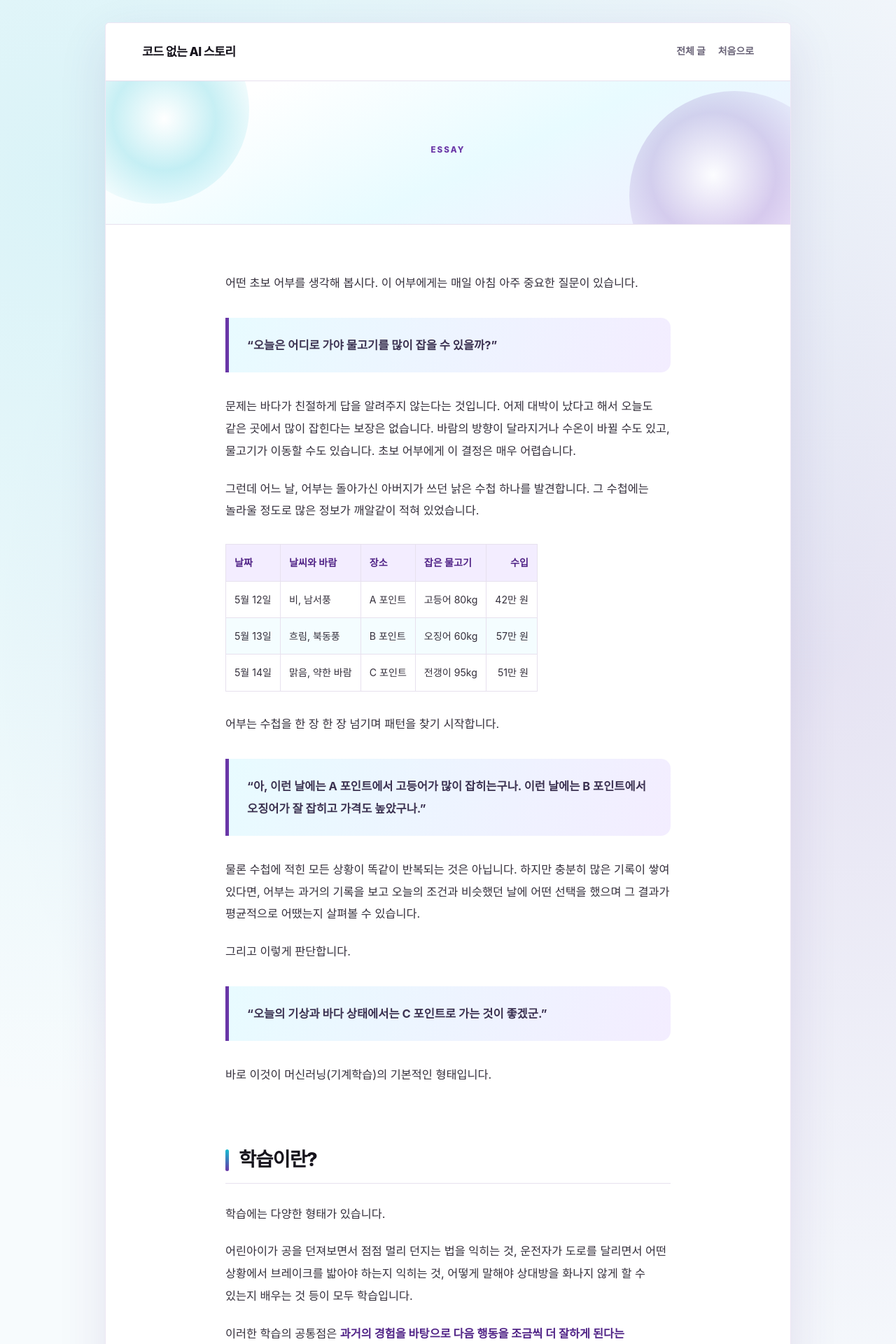
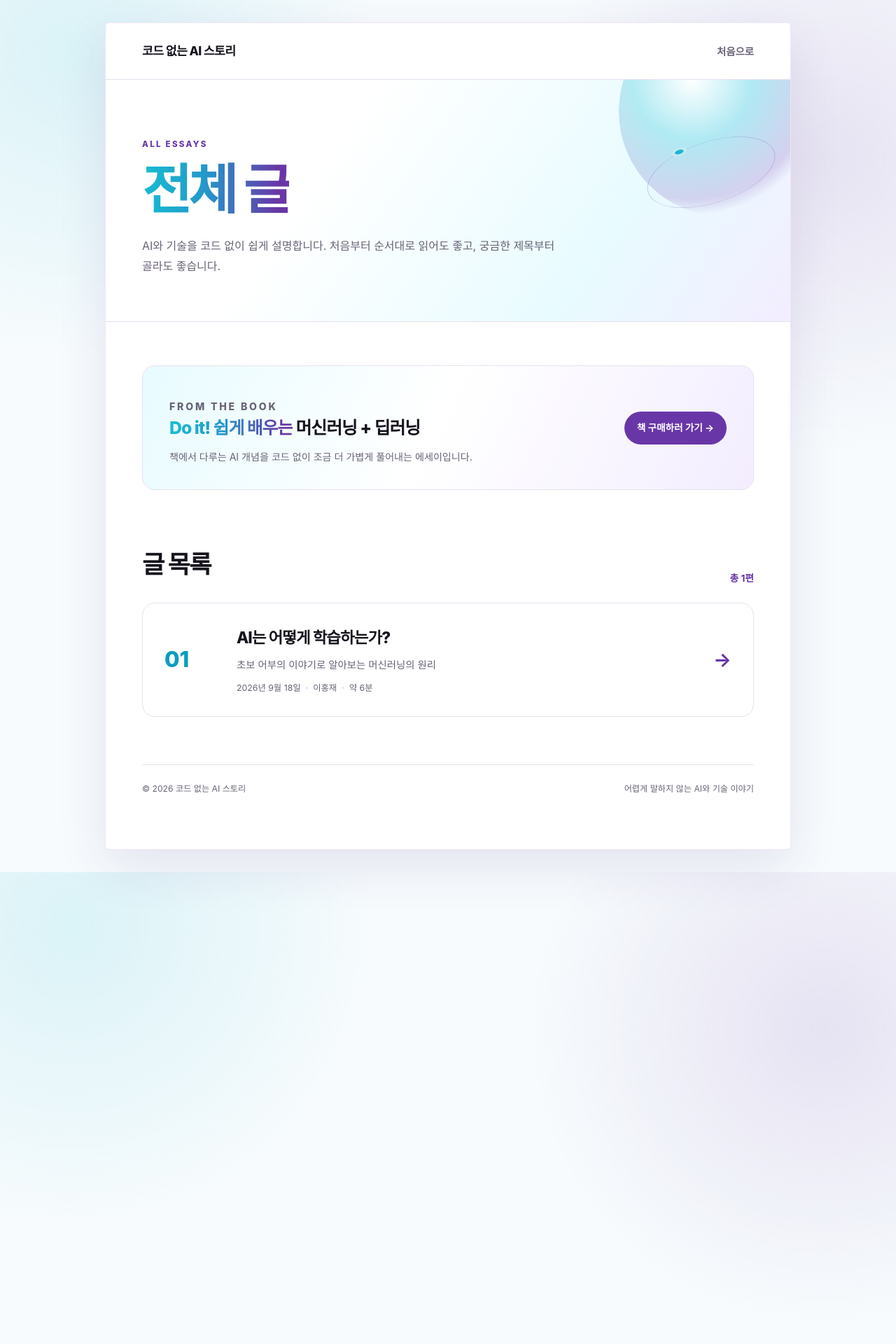
Before and after one commit to chaeyeun-kim/my_website, a Jekyll site: the page built from essay/index.html, in a window 1280 px wide. Shown: the top 1920 px of the page at 70% size. Built offline with Jekyll 4.4.1, drawn with Linux system fonts in a browser that asks for light colours; some web fonts are replaced; some of the changed text lies outside the part shown.

Commit message:
Refactor essay index layout and styles
Updated the layout and styling for the essay index page, including title, meta description, and various CSS adjustments.

```diff
--- a/essay/index.html
+++ b/essay/index.html
@@ -1,16 +1,17 @@
 ---
 ---
+{% assign essays = site.pages | where: "layout", "essay" | sort: "date" | reverse %}
 <!doctype html>
 <html lang="ko">
 <head>
   <meta charset="utf-8">
   <meta name="viewport" content="width=device-width, initial-scale=1">
 
-  <title>{{ page.title | escape }} | 코드 없는 AI 스토리</title>
+  <title>전체 글 | 코드 없는 AI 스토리</title>
 
   <meta
     name="description"
-    content="{{ page.description | default: site.description | escape }}"
+    content="코드 없는 AI 스토리의 전체 에세이 목록"
   >
 
   <link
@@ -47,7 +48,7 @@
 
       background:
         radial-gradient(
-          circle at 9% 5%,
+          circle at 8% 6%,
           rgba(22, 189, 210, 0.13),
           transparent 26%
         ),
@@ -68,12 +69,12 @@
         "Malgun Gothic",
         sans-serif;
 
-      line-height: 1.85;
+      line-height: 1.75;
       word-break: keep-all;
     }
 
     a {
-      color: var(--purple);
+      color: inherit;
     }
 
     .page {
@@ -89,7 +90,7 @@
       box-shadow: 0 24px 70px rgba(75, 39, 123, 0.11);
     }
 
-    .topbar {
+    .site-header {
       position: relative;
       z-index: 10;
 
@@ -104,114 +105,134 @@
       border-bottom: 1px solid var(--line);
     }
 
-    .wordmark {
-      color: var(--ink);
+    .site-title,
+    .home-link {
+      text-decoration: none;
+    }
+
+    .site-title {
       font-size: 1.08rem;
       font-weight: 800;
       letter-spacing: -0.035em;
-      text-decoration: none;
     }
 
-    .topbar nav {
-      display: flex;
-      flex-wrap: wrap;
-      gap: 18px;
+    .home-link {
+      color: var(--muted);
+      font-size: 0.9rem;
+      font-weight: 650;
     }
 
-    .topbar nav a {
-      color: var(--muted);
-      font-size: 0.87rem;
-      font-weight: 650;
-      text-decoration: none;
-    }
-
-    .wordmark:hover,
-    .topbar nav a:hover {
+    .site-title:hover,
+    .home-link:hover {
       color: var(--purple);
     }
 
-    .article-header {
+    main {
+      padding: 0 52px 76px;
+    }
+
+    .hero {
       position: relative;
 
-      padding: 88px 62px 70px;
+      margin: 0 -52px 62px;
+      padding: 82px 52px 65px;
       overflow: hidden;
-
-      text-align: center;
 
       background:
         linear-gradient(
-          155deg,
-          #ffffff 17%,
-          var(--cyan-soft) 56%,
+          125deg,
+          #ffffff 32%,
+          var(--cyan-soft) 72%,
           var(--purple-soft)
         );
 
       border-bottom: 1px solid var(--line);
     }
 
-    .article-header::before,
-    .article-header::after {
+    .hero::after {
       position: absolute;
-      border-radius: 50%;
-      content: "";
-      pointer-events: none;
-    }
-
-    .article-header::before {
-      top: -95px;
-      left: -65px;
-
-      width: 270px;
-      height: 270px;
-
-      background:
-        radial-gradient(
-          circle at 55% 55%,
-          rgba(255, 255, 255, 0.8),
-          rgba(22, 189, 210, 0.24),
-          transparent 70%
-        );
-    }
-
-    .article-header::after {
-      right: -70px;
-      bottom: -110px;
+      top: -105px;
+      right: -55px;
 
       width: 300px;
       height: 300px;
 
       background:
         radial-gradient(
-          circle at 40% 40%,
-          rgba(255, 255, 255, 0.84),
-          rgba(105, 54, 167, 0.2),
+          circle at 35% 35%,
+          rgba(255, 255, 255, 0.98),
+          rgba(22, 189, 210, 0.27),
+          rgba(105, 54, 167, 0.19) 62%,
           transparent 70%
         );
+
+      border-radius: 50%;
+      content: "";
+      pointer-events: none;
     }
 
-    .issue {
+    .orbit {
+      position: absolute;
+      top: 37px;
+      right: 18px;
+
+      width: 190px;
+      height: 190px;
+
+      border: 1px solid rgba(105, 54, 167, 0.25);
+      border-radius: 50%;
+
+      transform: rotate(-18deg) scaleY(0.46);
+      pointer-events: none;
+    }
+
+    .orbit::after {
+      position: absolute;
+      top: -8px;
+      left: 48px;
+
+      width: 13px;
+      height: 13px;
+
+      background: var(--cyan);
+      border: 5px solid var(--white);
+      border-radius: 50%;
+
+      content: "";
+    }
+
+    .eyebrow,
+    .section-label {
       position: relative;
       z-index: 2;
 
-      margin: 0 0 19px;
+      display: block;
+      margin: 0 0 14px;
 
       color: var(--purple);
       font-size: 0.72rem;
       font-weight: 800;
-      letter-spacing: 0.18em;
+      letter-spacing: 0.2em;
     }
 
-    .article-header h1 {
+    .hero h1 {
       position: relative;
       z-index: 2;
 
-      max-width: 760px;
-      margin: 0 auto;
+      margin: 0;
 
+      font-size: clamp(3.2rem, 7vw, 4.8rem);
+      font-weight: 850;
+      line-height: 1.1;
+      letter-spacing: -0.06em;
+      overflow-wrap: anywhere;
+    }
+
+    .gradient-text {
       background:
         linear-gradient(
           92deg,
-          var(--cyan) 0%,
+          var(--cyan),
           #2498ca 43%,
           var(--purple) 92%
         );
@@ -219,195 +240,28 @@
       -webkit-background-clip: text;
       background-clip: text;
       color: transparent;
-
-      font-size: clamp(2.8rem, 7vw, 4.65rem);
-      font-weight: 850;
-      line-height: 1.16;
-      letter-spacing: -0.06em;
-      overflow-wrap: anywhere;
     }
 
-    .description {
+    .hero-description {
       position: relative;
       z-index: 2;
 
       max-width: 620px;
-      margin: 24px auto 0;
+      margin: 22px 0 0;
 
       color: var(--muted);
       font-size: 1rem;
       line-height: 1.8;
     }
 
-    .meta {
-      position: relative;
-      z-index: 2;
+    .book-note {
+      display: grid;
+      grid-template-columns: minmax(0, 1fr) auto;
+      align-items: center;
+      gap: 30px;
 
-      display: flex;
-      flex-wrap: wrap;
-      justify-content: center;
-      gap: 8px;
-
-      margin-top: 25px;
-
-      color: var(--muted);
-      font-size: 0.8rem;
-    }
-
-    .meta span + span::before {
-      margin-right: 8px;
-      color: rgba(105, 54, 167, 0.42);
-      content: "·";
-    }
-
-    .article-body {
-      max-width: 720px;
-      margin: 0 auto;
-      padding: 68px 42px 82px;
-
-      color: #342f3b;
-      font-size: 1.02rem;
-      line-height: 1.95;
-      overflow-wrap: anywhere;
-    }
-
-    .article-body > :first-child {
-      margin-top: 0;
-    }
-
-    .article-body p {
-      margin: 1.35em 0;
-    }
-
-    .article-body h1 {
-      display: none;
-    }
-
-    .article-body h2 {
-      position: relative;
-
-      margin: 3.1em 0 1em;
-      padding: 0 0 13px 19px;
-
-      color: var(--ink);
-      font-size: 1.72rem;
-      font-weight: 820;
-      line-height: 1.45;
-      letter-spacing: -0.04em;
-
-      border-bottom: 1px solid var(--line);
-      overflow-wrap: anywhere;
-    }
-
-    .article-body h2::before {
-      position: absolute;
-      top: 0.18em;
-      bottom: 0.62em;
-      left: 0;
-
-      width: 5px;
-
-      background: linear-gradient(var(--cyan), var(--purple));
-      border-radius: 999px;
-
-      content: "";
-    }
-
-    .article-body h3 {
-      margin: 2.35em 0 0.8em;
-
-      color: var(--purple);
-      font-size: 1.28rem;
-      font-weight: 800;
-      letter-spacing: -0.03em;
-    }
-
-    .article-body strong {
-      color: var(--purple-deep);
-    }
-
-    .article-body blockquote {
-      margin: 2em 0;
-      padding: 23px 26px;
-
-      color: #3b3150;
-
-      background:
-        linear-gradient(
-          110deg,
-          var(--cyan-soft),
-          var(--purple-soft)
-        );
-
-      border-left: 5px solid var(--purple);
-      border-radius: 0 14px 14px 0;
-
-      font-size: 1.03rem;
-      font-weight: 650;
-    }
-
-    .article-body blockquote p {
-      margin: 0;
-    }
-
-    .article-body table {
-      display: block;
-      width: 100%;
-      margin: 2.2em 0;
-      overflow-x: auto;
-
-      border-collapse: collapse;
-      font-size: 0.88rem;
-      white-space: nowrap;
-    }
-
-    .article-body th,
-    .article-body td {
-      padding: 12px;
-      border: 1px solid var(--line);
-      text-align: left;
-    }
-
-    .article-body th {
-      color: var(--purple-deep);
-      background: var(--purple-soft);
-      font-weight: 750;
-    }
-
-    .article-body tr:nth-child(even) td {
-      background: rgba(232, 251, 255, 0.48);
-    }
-
-    .article-body code {
-      padding: 2px 7px;
-
-      color: var(--purple-deep);
-      background: var(--purple-soft);
-
-      border: 1px solid rgba(105, 54, 167, 0.16);
-      border-radius: 5px;
-
-      font-size: 0.9em;
-    }
-
-    .article-body hr {
-      margin: 3.5em 0;
-      border: 0;
-      border-top: 1px solid var(--line);
-    }
-
-    .article-body a {
-      color: var(--purple);
-      font-weight: 650;
-      text-underline-offset: 4px;
-    }
-
-    .github-promo {
-      max-width: 650px;
-      margin: 0 auto 70px;
-      padding: 35px;
-
-      text-align: center;
+      margin-bottom: 76px;
+      padding: 34px 38px;
 
       background:
         linear-gradient(
@@ -421,65 +275,151 @@
       border-radius: 18px;
     }
 
-    .github-label {
-      margin: 0 0 10px;
+    .book-note h2 {
+      margin: 0;
 
-      color: var(--purple);
-      font-size: 0.7rem;
-      font-weight: 800;
-      letter-spacing: 0.18em;
+      font-size: 1.55rem;
+      font-weight: 820;
+      line-height: 1.4;
+      letter-spacing: -0.04em;
+      overflow-wrap: anywhere;
     }
 
-    .github-promo h2 {
-      margin: 0;
-
-      color: var(--ink);
-      font-size: 1.4rem;
-      font-weight: 820;
-      letter-spacing: -0.035em;
-    }
-
-    .github-description {
-      margin: 13px auto 21px;
+    .book-note p {
+      margin: 12px 0 0;
 
       color: var(--muted);
-      font-size: 0.9rem;
+      font-size: 0.88rem;
       line-height: 1.75;
     }
 
-    .github-button {
+    .book-button {
       display: inline-flex;
-      min-height: 45px;
       align-items: center;
       justify-content: center;
 
-      padding: 11px 21px;
+      padding: 12px 18px;
 
       background: var(--purple);
       border-radius: 999px;
 
       color: var(--white);
-      font-size: 0.87rem;
+      font-size: 0.85rem;
       font-weight: 750;
       text-decoration: none;
+      white-space: nowrap;
 
       transition:
         background 160ms ease,
         transform 160ms ease;
     }
 
-    .github-button:hover {
+    .book-button:hover {
       background: var(--purple-deep);
       transform: translateY(-2px);
     }
 
-    .article-navigation {
+    .list-heading {
       display: flex;
-      align-items: center;
+      align-items: flex-end;
       justify-content: space-between;
       gap: 20px;
 
-      padding: 28px 52px;
+      margin-bottom: 23px;
+    }
+
+    .list-heading h2 {
+      margin: 0;
+
+      font-size: 2.2rem;
+      font-weight: 830;
+      letter-spacing: -0.05em;
+    }
+
+    .essay-count {
+      color: var(--purple);
+      font-size: 0.86rem;
+      font-weight: 750;
+    }
+
+    .essay-list {
+      display: grid;
+      gap: 16px;
+    }
+
+    .essay-card {
+      display: grid;
+      grid-template-columns: 80px minmax(0, 1fr) auto;
+      align-items: center;
+      gap: 23px;
+
+      padding: 29px 31px;
+
+      background: var(--white);
+      border: 1px solid var(--line);
+      border-radius: 18px;
+
+      text-decoration: none;
+
+      transition:
+        border-color 160ms ease,
+        box-shadow 160ms ease,
+        transform 160ms ease;
+    }
+
+    .essay-card:hover {
+      border-color: rgba(105, 54, 167, 0.42);
+      box-shadow: 0 15px 35px rgba(86, 53, 166, 0.11);
+      transform: translateY(-3px);
+    }
+
+    .essay-number {
+      color: var(--cyan-deep);
+      font-size: 1.95rem;
+      font-weight: 850;
+    }
+
+    .essay-card h3 {
+      margin: 0 0 7px;
+
+      font-size: 1.4rem;
+      font-weight: 800;
+      letter-spacing: -0.04em;
+      overflow-wrap: anywhere;
+    }
+
+    .essay-description {
+      margin: 0;
+
+      color: var(--muted);
+      font-size: 0.9rem;
+    }
+
+    .essay-meta {
+      display: flex;
+      flex-wrap: wrap;
+      gap: 7px;
+
+      margin: 10px 0 0;
+
+      color: var(--muted);
+      font-size: 0.77rem;
+    }
+
+    .essay-meta span + span::before {
+      margin-right: 7px;
+      color: rgba(105, 54, 167, 0.42);
+      content: "·";
+    }
+
+    .essay-arrow {
+      color: var(--purple);
+      font-size: 1.7rem;
+      font-weight: 750;
+    }
+
+    .empty-state {
+      padding: 44px 28px;
 
       background:
         linear-gradient(
@@ -488,30 +428,21 @@
           var(--purple-soft)
         );
 
-      border-top: 1px solid var(--line);
-    }
-
-    .article-navigation a {
-      color: var(--purple);
-      font-size: 0.88rem;
-      font-weight: 750;
-      text-decoration: none;
-    }
-
-    .article-navigation a:hover {
-      text-decoration: underline;
-      text-underline-offset: 5px;
+      border-radius: 18px;
+      color: var(--muted);
+      text-align: center;
     }
 
     .site-footer {
       display: flex;
       justify-content: space-between;
-      gap: 20px;
+      gap: 18px;
 
-      padding: 23px 52px;
+      margin-top: 68px;
+      padding-top: 23px;
 
+      border-top: 1px solid var(--line);
       color: var(--muted);
-      border-top: 1px solid var(--line);
       font-size: 0.76rem;
     }
 
@@ -527,57 +458,75 @@
         margin: 10px auto;
       }
 
-      .topbar {
-        align-items: flex-start;
-        flex-direction: column;
+      .site-header {
         padding: 21px 24px;
       }
 
-      .topbar nav {
-        gap: 14px;
+      main {
+        padding: 0 24px 54px;
       }
 
-      .article-header {
-        padding: 65px 25px 52px;
+      .hero {
+        margin: 0 -24px 48px;
+        padding: 62px 24px 48px;
       }
 
-      .article-header h1 {
-        font-size: clamp(2.65rem, 13vw, 3.8rem);
+      .hero h1 {
+        font-size: clamp(3rem, 14vw, 4rem);
       }
 
-      .article-body {
-        padding: 52px 25px 66px;
-        font-size: 1rem;
+      .orbit {
+        right: -105px;
+        opacity: 0.55;
       }
 
-      .article-body h2 {
-        margin-top: 2.6em;
+      .book-note {
+        grid-template-columns: 1fr;
+        gap: 25px;
+
+        margin-bottom: 60px;
+        padding: 30px 27px;
       }
 
-      .article-body blockquote {
-        padding: 20px;
+      .book-button {
+        width: 100%;
       }
 
-      .github-promo {
-        margin: 0 24px 55px;
-        padding: 29px 24px;
+      .essay-card {
+        grid-template-columns: 55px minmax(0, 1fr);
+        gap: 16px;
+
+        padding: 25px 23px;
       }
 
-      .article-navigation {
-        align-items: flex-start;
-        flex-direction: column;
-        padding: 26px 24px;
+      .essay-arrow {
+        display: none;
       }
 
       .site-footer {
         flex-direction: column;
-        padding: 22px 24px;
       }
     }
 
     @media (max-width: 480px) {
-      .article-header h1 {
-        font-size: 2.55rem;
+      .site-header {
+        align-items: flex-start;
+        flex-direction: column;
+        gap: 3px;
+      }
+
+      .list-heading {
+        align-items: flex-start;
+        flex-direction: column;
+        gap: 4px;
+      }
+
+      .list-heading h2 {
+        font-size: 1.95rem;
+      }
+
+      .essay-card {
+        grid-template-columns: 1fr;
       }
     }
 
@@ -586,7 +535,8 @@
         scroll-behavior: auto;
       }
 
-      .github-button {
+      .book-button,
+      .essay-card {
         transition: none;
       }
     }
@@ -595,87 +545,114 @@
 
 <body>
   <div class="page">
-    <header class="topbar">
-      <a class="wordmark" href="{{ '/' | relative_url }}">
+    <header class="site-header">
+      <a class="site-title" href="{{ '/' | relative_url }}">
         코드 없는 AI 스토리
       </a>
 
-      <nav aria-label="주요 메뉴">
-        <a href="{{ '/essay/' | relative_url }}">전체 글</a>
-        <a href="{{ '/' | relative_url }}">처음으로</a>
-      </nav>
+      <a class="home-link" href="{{ '/' | relative_url }}">
+        처음으로
+      </a>
     </header>
 
     <main>
-      <article>
-        <header class="article-header">
-          <p class="issue">
-            ESSAY{% if page.issue %} · ISSUE {{ page.issue }}{% endif %}{% if page.category %} · {{ page.category | escape }}{% endif %}
+      <section class="hero">
+        <span class="orbit" aria-hidden="true"></span>
+
+        <p class="eyebrow">ALL ESSAYS</p>
+
+        <h1>
+          <span class="gradient-text">전체 글</span>
+        </h1>
+
+        <p class="hero-description">
+          AI와 기술을 코드 없이 쉽게 설명합니다. 처음부터 순서대로 읽어도 좋고,
+          궁금한 제목부터 골라도 좋습니다.
         </p>
+      </section>
 
-          <h1>{{ page.title | escape }}</h1>
+      <aside class="book-note" aria-labelledby="book-note-title">
+        <div>
+          <p class="section-label">FROM THE BOOK</p>
 
-          {% if page.description %}
-            <p class="description">
-              {{ page.description | escape }}
+          <h2 id="book-note-title">
+            <span class="gradient-text">Do it! 쉽게 배우는</span>
+            머신러닝 + 딥러닝
+          </h2>
+
+          <p>
+            책에서 다루는 AI 개념을 코드 없이 조금 더 가볍게 풀어내는
+            에세이입니다.
+          </p>
+        </div>
+
+        <a
+          class="book-button"
+          href="https://product.kyobobook.co.kr/detail/S000220806717"
+          target="_blank"
+          rel="noopener noreferrer"
+        >
+          책 구매하러 가기 →
+        </a>
+      </aside>
+
+      <section aria-labelledby="essay-list-title">
+        <div class="list-heading">
+          <h2 id="essay-list-title">글 목록</h2>
+
+          <span class="essay-count">
+            총 {{ essays | size }}편
+          </span>
+        </div>
+
+        <div class="essay-list">
+          {% for essay in essays %}
+            <a
+              class="essay-card"
+              href="{{ essay.url | relative_url }}"
+              aria-label="{{ essay.title | escape }} 읽기"
+            >
+              <span class="essay-number">
+                {{ essay.issue | default: forloop.index }}
+              </span>
+
+              <div>
+                <h3>{{ essay.title | escape }}</h3>
+
+                {% if essay.description %}
+                  <p class="essay-description">
+                    {{ essay.description | escape }}
                   </p>
                 {% endif %}
 
-          <div class="meta">
-            {% if page.author %}
-              <span>{{ page.author | escape }}</span>
-            {% endif %}
-
-            {% if page.date %}
+                <p class="essay-meta">
+                  {% if essay.date %}
                     <span>
-                {{ page.date | date: "%Y년 %-m월 %-d일" }}
+                      {{ essay.date | date: "%Y년 %-m월 %-d일" }}
                     </span>
                   {% endif %}
 
-            {% if page.reading_time %}
-              <span>{{ page.reading_time | escape }}</span>
+                  {% if essay.author %}
+                    <span>{{ essay.author | escape }}</span>
                   {% endif %}
-          </div>
-        </header>
 
-        <div class="article-body">
-          {{ content }}
+                  {% if essay.reading_time %}
+                    <span>{{ essay.reading_time | escape }}</span>
+                  {% endif %}
+                </p>
               </div>
 
-        <aside
-          class="github-promo"
-          aria-label="GitHub 저장소 소개"
-        >
-          <p class="github-label">MORE ON GITHUB</p>
+              <span class="essay-arrow" aria-hidden="true">→</span>
+            </a>
+          {% endfor %}
 
-          <h2>책과 실습 자료도 함께 살펴보세요.</h2>
-
-          <p class="github-description">
-            머신러닝과 딥러닝을 직접 실행하며 배울 수 있는 코드와 관련 자료를
-            GitHub에서 확인할 수 있습니다.
+          {% unless essays.size > 0 %}
+            <p class="empty-state">
+              첫 번째 에세이를 준비하고 있습니다.
             </p>
-
-          <a
-            class="github-button"
-            href="https://github.com/hongjai-rhee/public"
-            target="_blank"
-            rel="noopener noreferrer"
-          >
-            GitHub 저장소 방문하기 →
-          </a>
-        </aside>
-
-        <nav class="article-navigation" aria-label="글 이동">
-          <a href="{{ '/essay/' | relative_url }}">
-            ← 전체 글 목록
-          </a>
-
-          <a href="{{ '/' | relative_url }}">
-            처음으로 →
-          </a>
-        </nav>
-      </article>
-    </main>
+          {% endunless %}
+        </div>
+      </section>
 
       <footer class="site-footer">
         <span>
@@ -686,6 +663,7 @@
           어렵게 말하지 않는 AI와 기술 이야기
         </span>
       </footer>
+    </main>
   </div>
 </body>
 </html>
```
Lines whose indentation alone changed are shown as unchanged.
